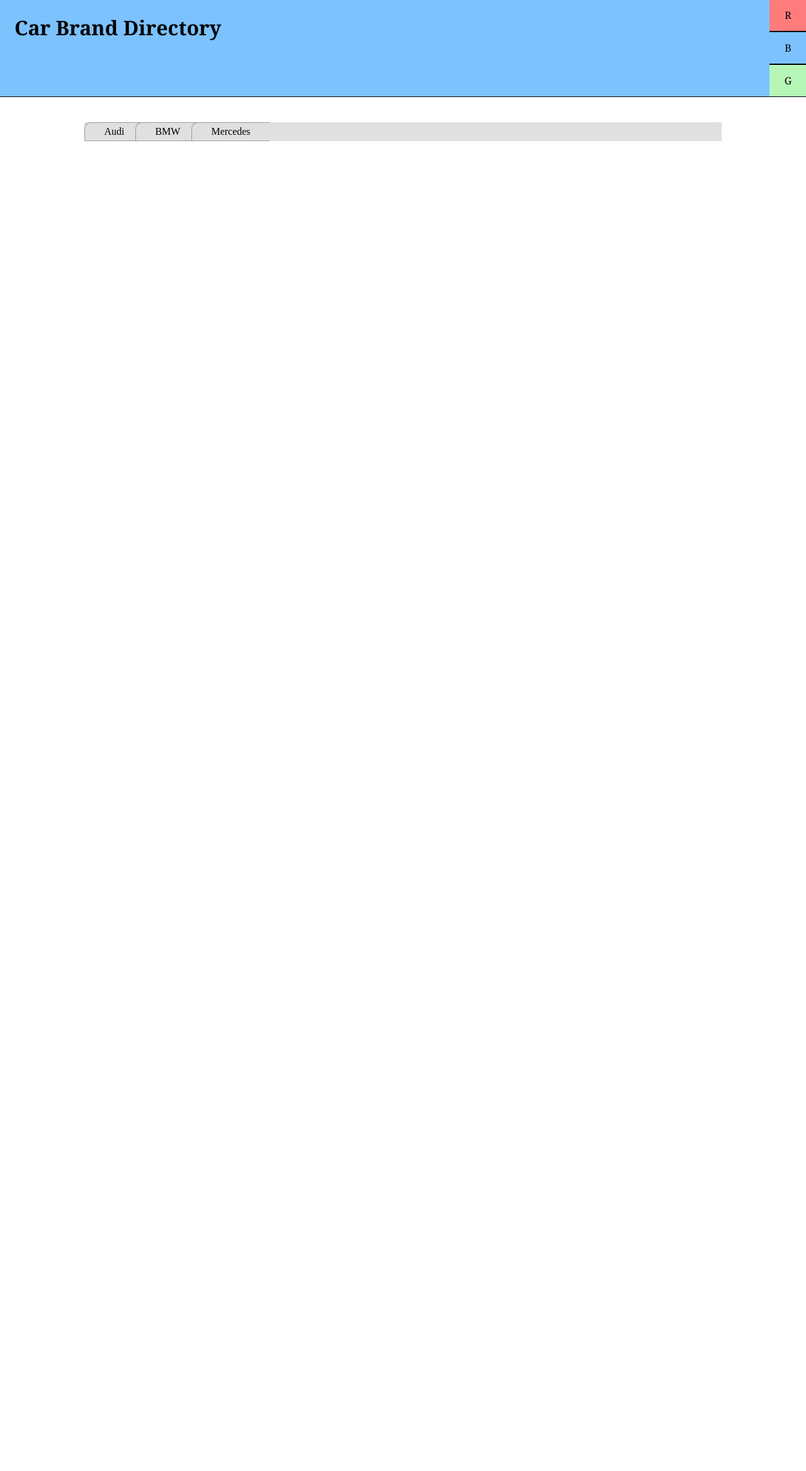
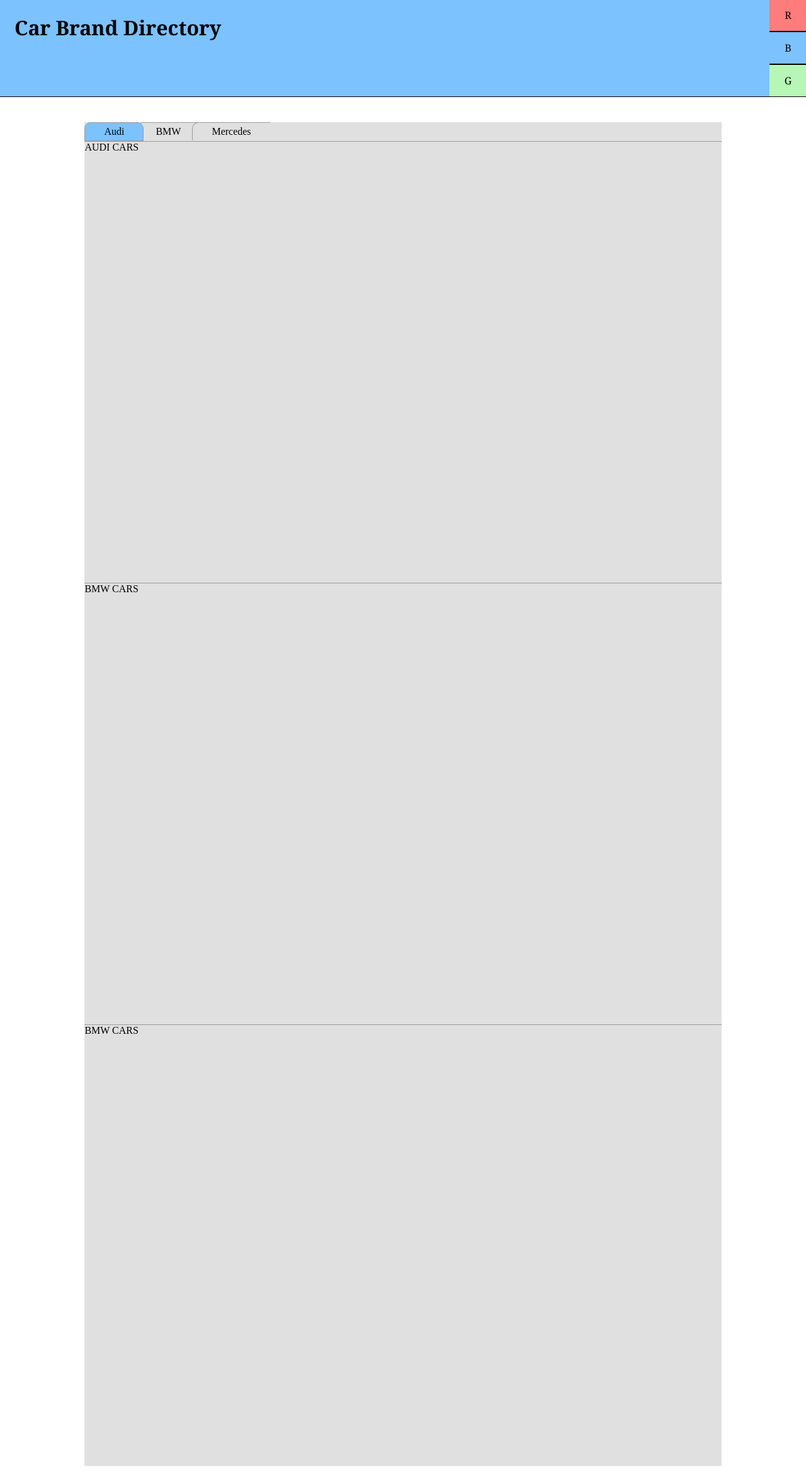
Before and after one commit to bfrith97/Cars-Directory, a PHP site: page / in a window 1280 px wide. Shown: the whole page at 63% size. Before the commit the page ends 224 px from the top, so only its background shows below. Run offline with PHP 8.4, Linux system fonts and the light colour scheme.

Commit message:
add beginnings of cars windows

```diff
--- a/index.php
+++ b/index.php
@@ -20,10 +20,13 @@
     </header>
 
     <nav class="brand-selectors">
-        <div class="brand-selector brand-selector-audi">Audi</div>
+        <div class="brand-selector brand-selector-audi brand-selector-current">Audi</div>
         <div class=" brand-selector brand-selector-bmw">BMW</div>
         <div class="brand-selector brand-selector-mercedes">Mercedes</div>
     </nav>
+    <div class="cars-window-audi">AUDI CARS</div>
+    <div class="cars-window-bmw">BMW CARS</div>
+    <div class="cars-window-mercedes">BMW CARS</div>
     <script src="script.js"></script>
 </body>
 
--- a/script.js
+++ b/script.js
@@ -19,24 +19,24 @@ greenSelector.addEventListener('click', () => {
 })
 
 // Brand Selectors
-const audiSelector = document.querySelector('.brand-selector-audi');
-const bmwSelector = document.querySelector('.brand-selector-bmw');
-const mercSelector = document.querySelector('.brand-selector-mercedes');
+const audiNavSelector = document.querySelector('.brand-selector-audi');
+const bmwNavSelector = document.querySelector('.brand-selector-bmw');
+const mercNavSelector = document.querySelector('.brand-selector-mercedes');
 
-audiSelector.addEventListener('click', () => {
-    audiSelector.classList.add("brand-selector-current")
-    bmwSelector.classList.remove("brand-selector-current")
-    mercSelector.classList.remove("brand-selector-current")
+audiNavSelector.addEventListener('click', () => {
+    audiNavSelector.classList.add("brand-selector-current")
+    bmwNavSelector.classList.remove("brand-selector-current")
+    mercNavSelector.classList.remove("brand-selector-current")
 })
 
-bmwSelector.addEventListener('click', () => {
-    bmwSelector.classList.add("brand-selector-current")
-    audiSelector.classList.remove("brand-selector-current")
-    mercSelector.classList.remove("brand-selector-current")
+bmwNavSelector.addEventListener('click', () => {
+    bmwNavSelector.classList.add("brand-selector-current")
+    audiNavSelector.classList.remove("brand-selector-current")
+    mercNavSelector.classList.remove("brand-selector-current")
 })
 
-mercSelector.addEventListener('click', () => {
-    mercSelector.classList.add("brand-selector-current")
-    bmwSelector.classList.remove("brand-selector-current")
-    audiSelector.classList.remove("brand-selector-current")
+mercNavSelector.addEventListener('click', () => {
+    mercNavSelector.classList.add("brand-selector-current")
+    bmwNavSelector.classList.remove("brand-selector-current")
+    audiNavSelector.classList.remove("brand-selector-current")
 })
--- a/style.css
+++ b/style.css
@@ -48,7 +48,7 @@
 /*  NAV BAR */
 .brand-selectors {
     display: flex;
-    margin: 50px auto;
+    margin: 50px auto 0;
     background-color: rgb(224, 224, 224);
     width: 80%;
     padding: 0;
@@ -56,6 +56,7 @@
 
 .brand-selector {
     border: 1px solid rgb(156, 156, 156);
+    border-bottom: 0;
     border-right: 0;
     height: 100%;
     padding: 5px 30px;
@@ -74,3 +75,32 @@
     border-radius: 10px 10px 0 0;
     z-index: 10;
 }
+
+/* CAR WINDOW */
+
+.cars-window-audi {
+    margin: 0 auto;
+    background-color: rgb(224, 224, 224);
+    width: 80%;
+    height: 700px;
+    padding: 0;
+    border-top: 1px solid rgba(156, 156, 156);
+}
+
+.cars-window-bmw {
+    margin: 0 auto;
+    background-color: rgb(224, 224, 224);
+    width: 80%;
+    height: 700px;
+    padding: 0;
+    border-top: 1px solid rgba(156, 156, 156);
+}
+
+.cars-window-mercedes {
+    margin: 0 auto;
+    background-color: rgb(224, 224, 224);
+    width: 80%;
+    height: 700px;
+    padding: 0;
+    border-top: 1px solid rgba(156, 156, 156);
+}
```
